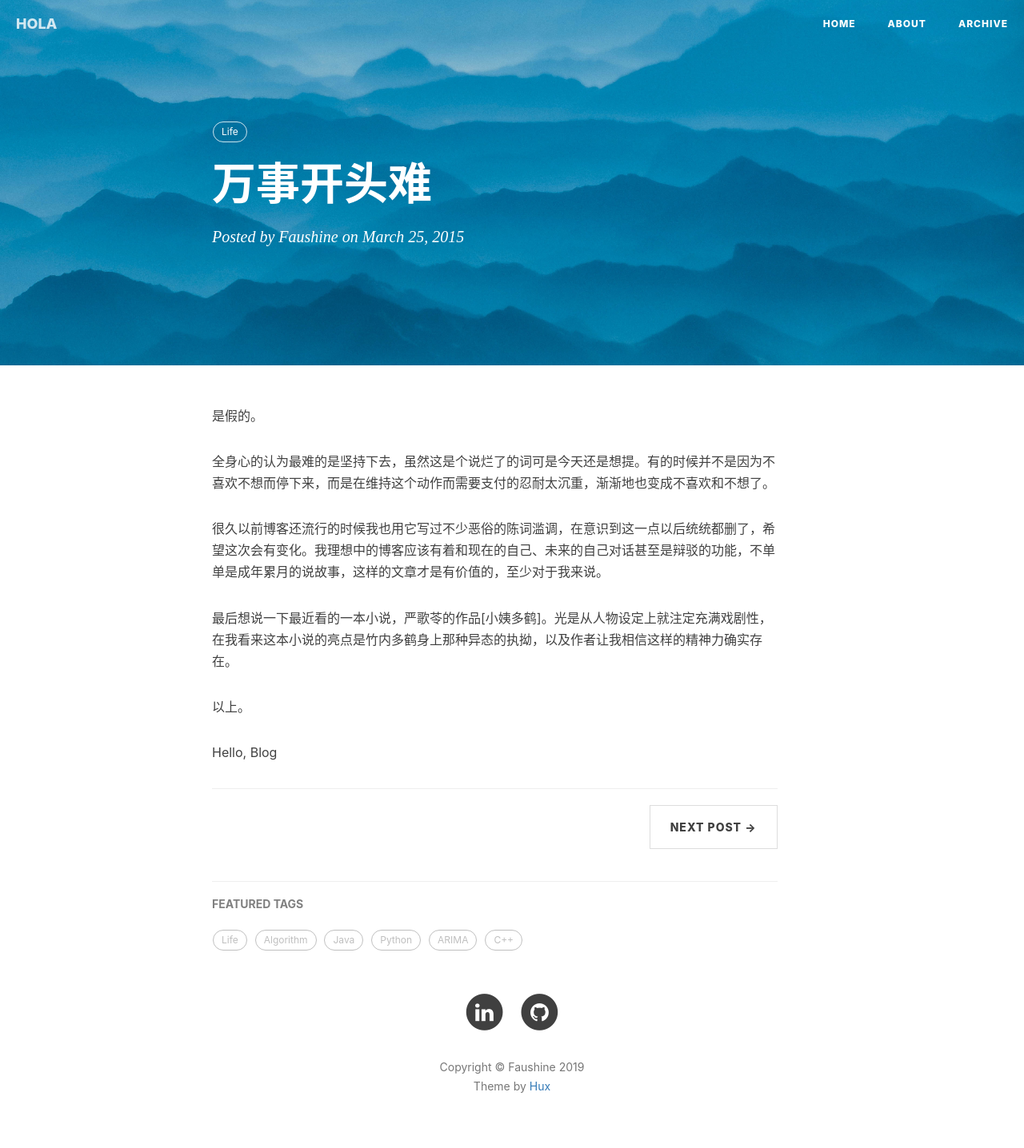
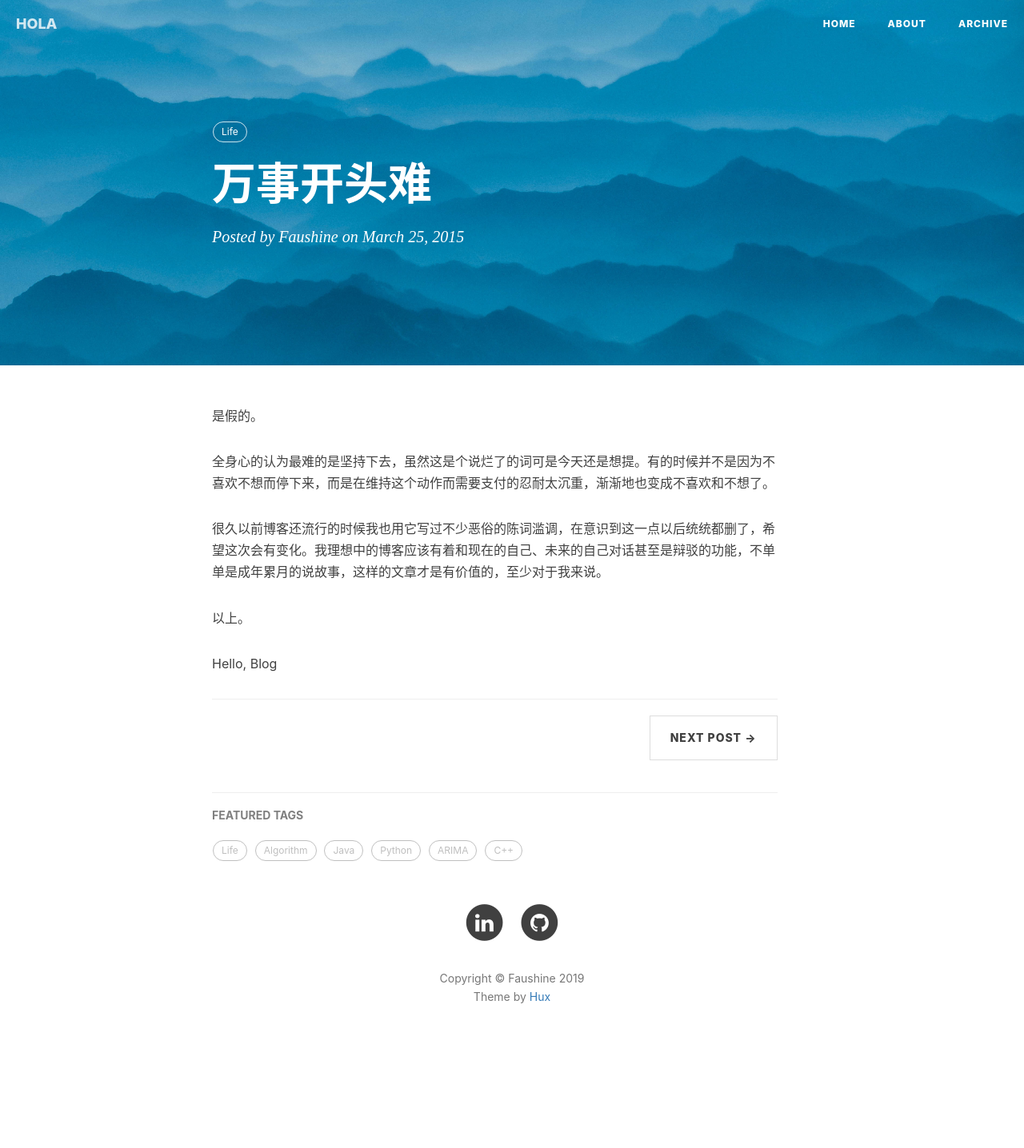
Before and after one commit to faushine/faushine.github.io, a Jekyll site: the page built from _posts/2015-03-25-start.md, in a window 1280 px wide. Shown: the whole page at 80% size. Built offline with Jekyll 4.4.1, drawn with Linux system fonts in a browser that asks for light colours; nearby versions of some CDN libraries; comment, search, counter and statistics services are not loaded; after the commit the page ends 1324 px from its top, so only the background shows below that.

Commit message:
revise start

```diff
--- a/_posts/2015-03-25-start.md
+++ b/_posts/2015-03-25-start.md
@@ -13,8 +13,6 @@ tags:
 
 很久以前博客还流行的时候我也用它写过不少恶俗的陈词滥调，在意识到这一点以后统统都删了，希望这次会有变化。我理想中的博客应该有着和现在的自己、未来的自己对话甚至是辩驳的功能，不单单是成年累月的说故事，这样的文章才是有价值的，至少对于我来说。
 
-最后想说一下最近看的一本小说，严歌苓的作品[小姨多鹤]。光是从人物设定上就注定充满戏剧性，在我看来这本小说的亮点是竹内多鹤身上那种异态的执拗，以及作者让我相信这样的精神力确实存在。
-
 以上。
 
 Hello, Blog
```
